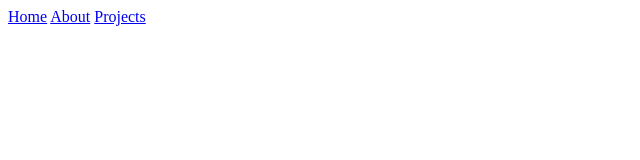
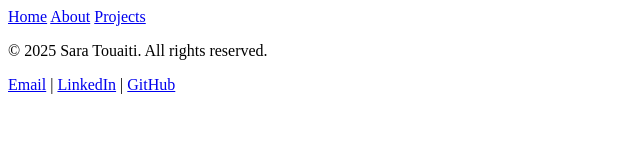
Before and after one commit to SarahTouaiti/MyPortfolio, a plain HTML site: page contact.html in a window 1280 px wide. Shown: the whole page, without its empty margins (0-640 px from the left). Drawn offline with Linux system fonts and the light colour scheme.

Commit message:
Initial Commit
Added a footer to every HTML file.

```diff
--- a/contact.html
+++ b/contact.html
@@ -13,6 +13,16 @@
       <a href="./projects.html">Projects</a>
     </header>
     <main></main>
-    <footer></footer>
+    <footer>
+      <p>&copy; 2025 Sara Touaiti. All rights reserved.</p>
+      <p>
+        <a href="touaiti.sara@gmail.com">Email</a> |
+        <a href="linkedin.com/in/sara-touaiti-0350841b4" target="_blank"
+          >LinkedIn</a
+        >
+        |
+        <a href="https://github.com/SarahTouaiti" target="_blank">GitHub</a>
+      </p>
+    </footer>
   </body>
 </html>
```
Also changed, not shown: about.html (+11 -1 lines), index.html (+1 -1 lines), projects.html (+11 -1 lines).
